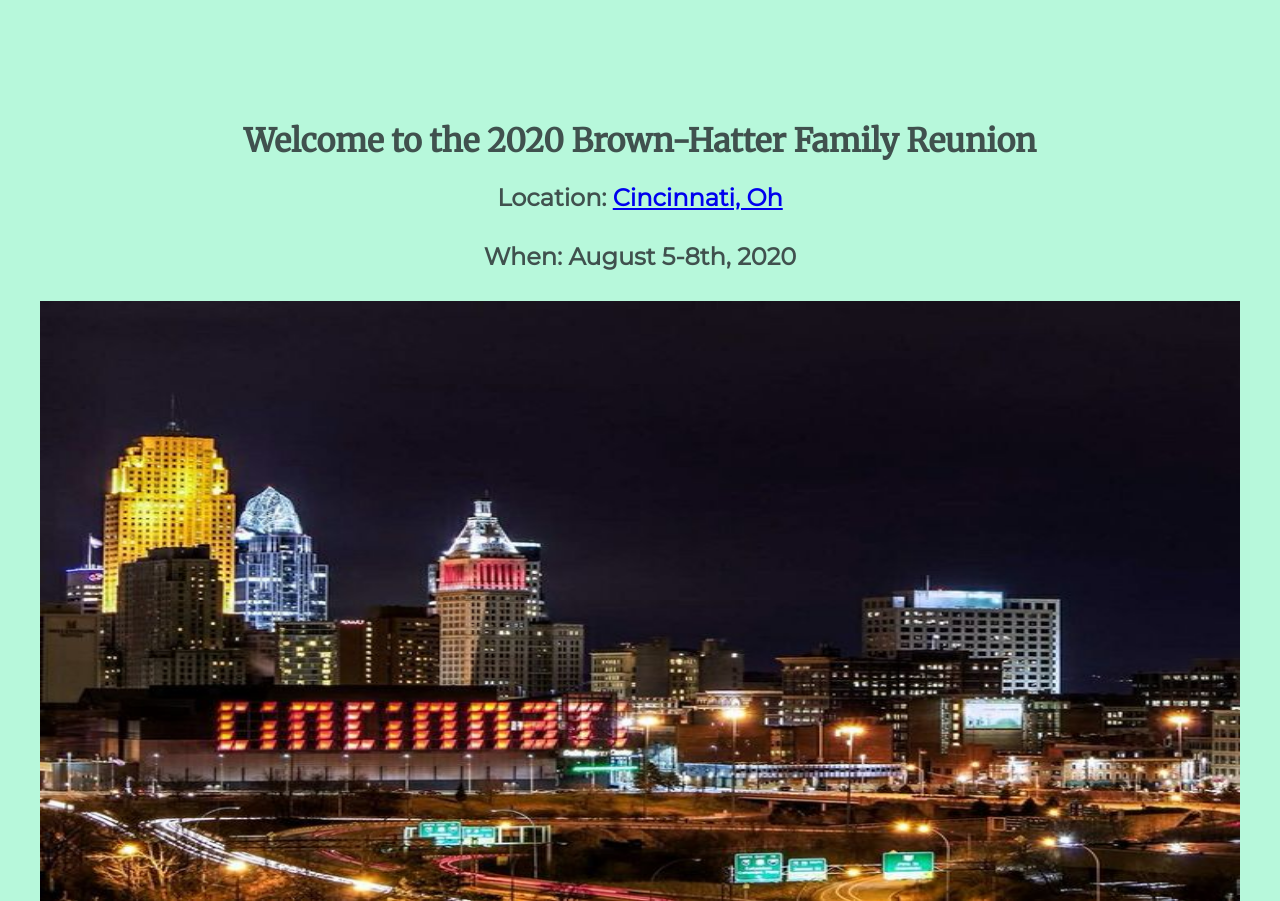
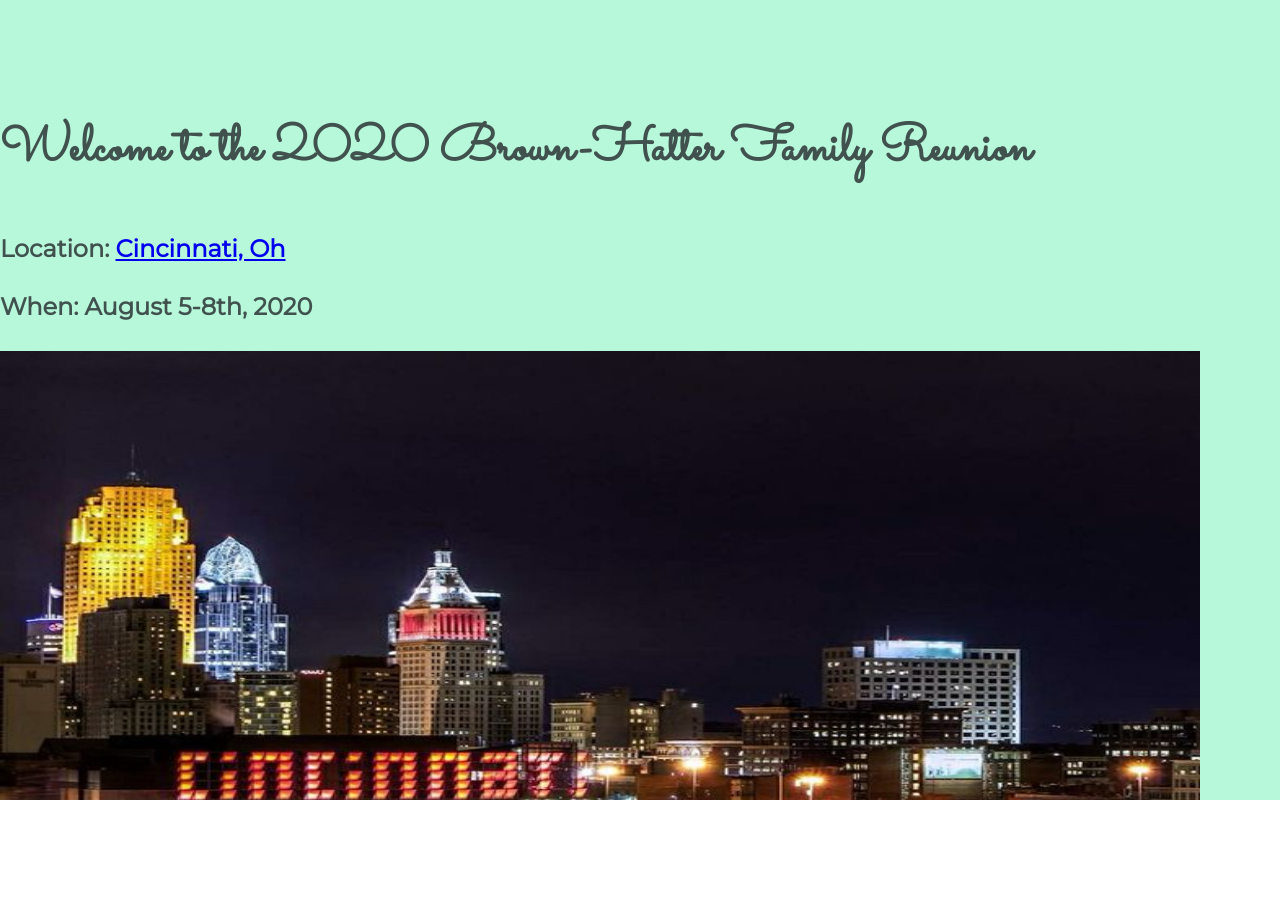
Before and after one commit to blbrown06/new_reunion, a plain HTML site: page index.html in a window 1280 px wide. Shown: the top 901 px of the page. After the commit the page ends 800 px from the top, so only its background shows below. Drawn offline with Linux system fonts and the light colour scheme.

Commit message:
Update styles.css

```diff
--- a/styles.css
+++ b/styles.css
@@ -2,18 +2,18 @@
 
 body {
   color: #40514E;
-  margin: 0;
+  margin: 0
   text-align: center;
   font-family: 'Merriweather', serif;
-  color: #40514E;
-  text-align: center;
-  font-family: 'Merriweather', serif;
-  width: 100%;
-  height: 100%;
-  margin: 0px;
-  padding: 0px;
-  overflow-x: hidden;
 }
+
+html,body
+{
+    width: 100%;
+    height: 100%;
+    margin: 0px;
+    padding: 0px;
+    overflow-x: hidden;
 }
 
 h1 {
@@ -23,6 +23,7 @@ h1 {
 
   line-height: 2;
 }
+
 
 h2 {
   font-family: 'Montserrat', sans-serif;
```
